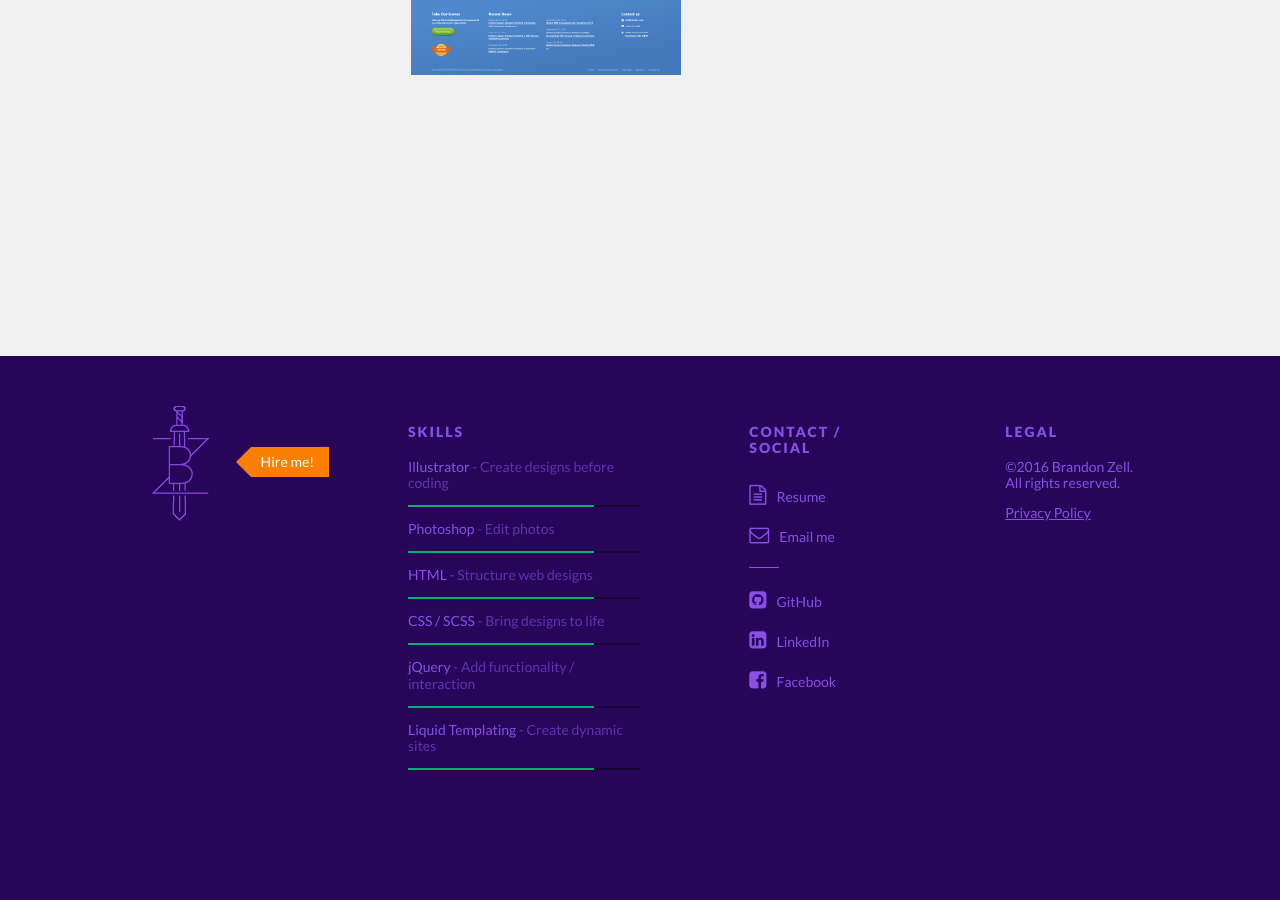
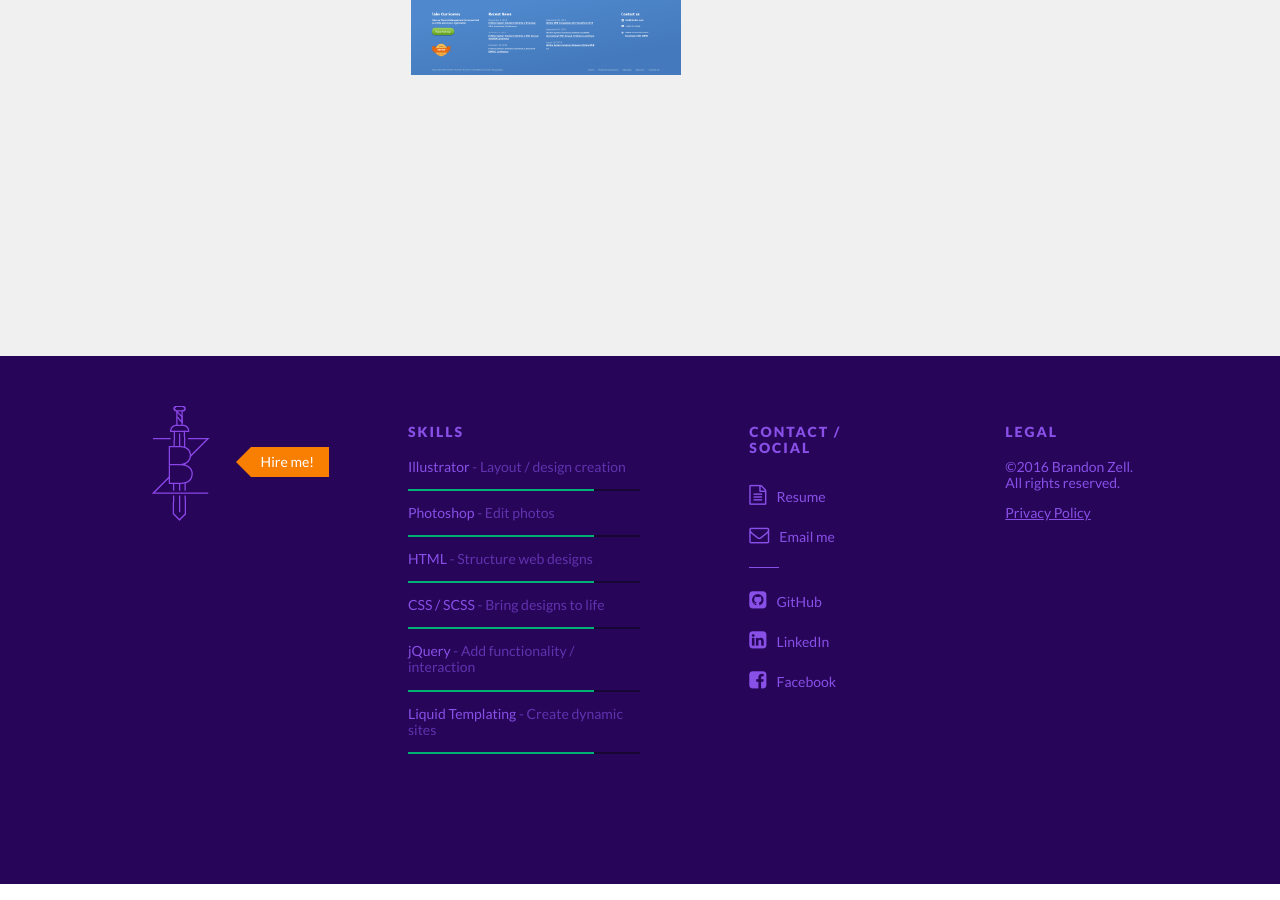
Before and after one commit to bzle/brandonz-me, a Jekyll site: the page built from index.html, in a window 1280 px wide and 900 px high, scrolled down 1697 px. Built offline with Jekyll 4.4.1, drawn with Linux system fonts in a browser that asks for light colours; nearby versions of some CDN libraries.

Commit message:
Updated '/_includes/footer.html' via CloudCannon

```diff
--- a/_includes/footer.html
+++ b/_includes/footer.html
@@ -10,7 +10,7 @@
             <h4>SKILLS</h4>
             <div class="skills">
                 <div class="skill">
-                    <p>Illustrator<span> - Create designs before coding</span></p>
+                    <p>Illustrator<span> - Layout / design creation</span></p>
                     <div class="skill-max"><div class="skill-level"></div></div>
                 </div>
                 <div class="skill">
```
